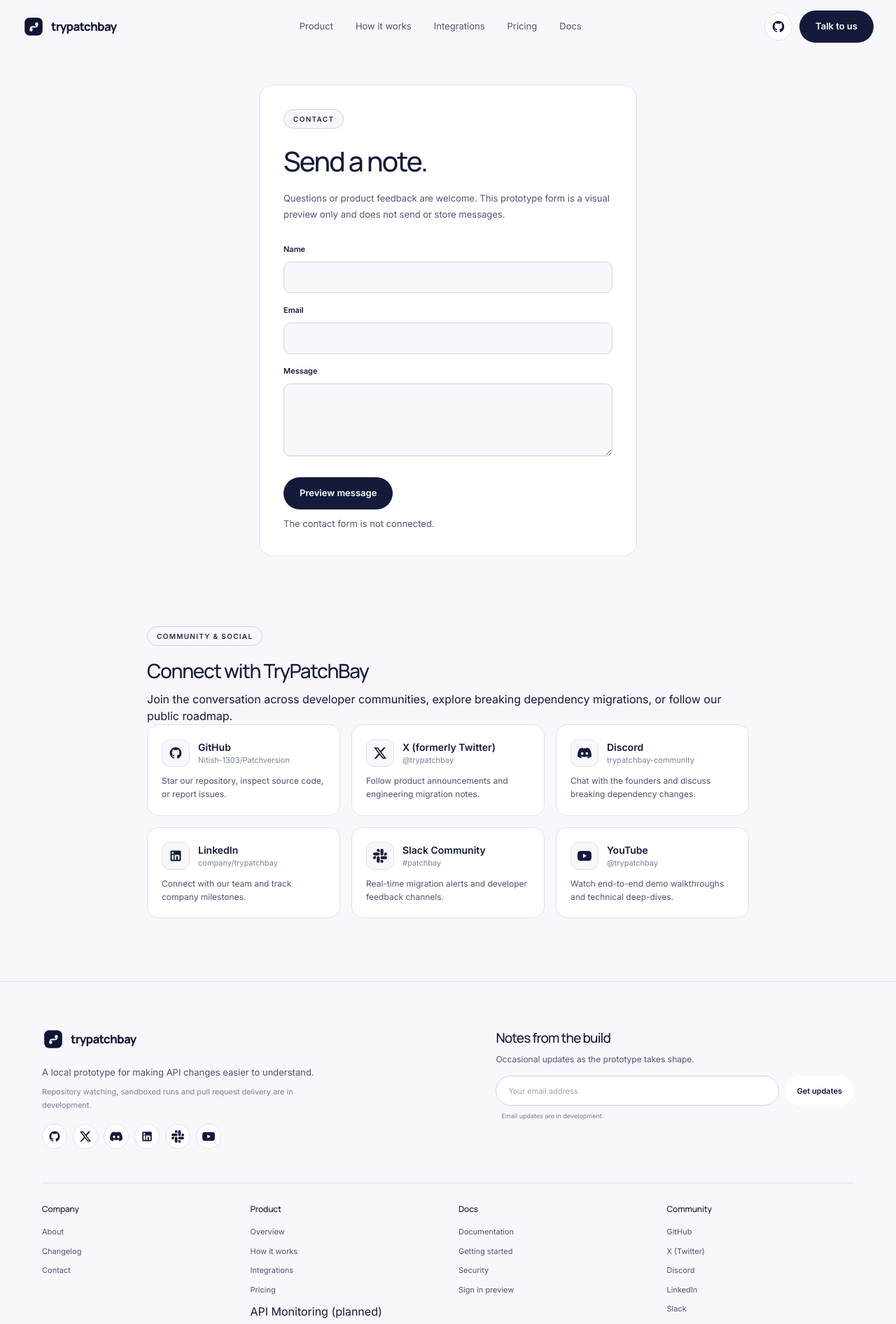
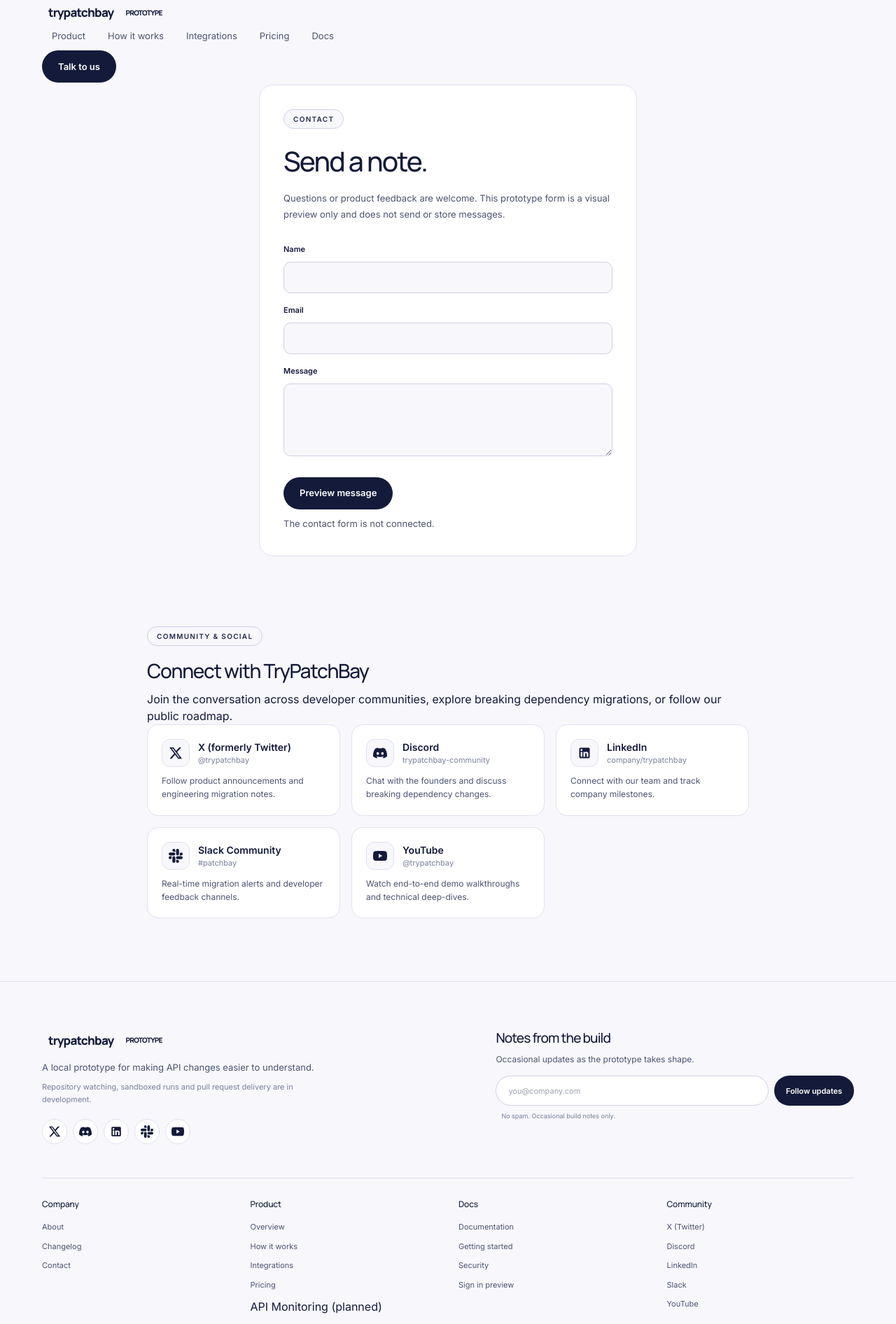
Before and after one commit to Nitish-1303/Patchversion, a Next.js app in the folder packages/site/: page /contact in a window 1280 px wide. Shown: the top 1892 px of the page at 70% size. Built offline with nearby package versions, Linux system fonts and the light colour scheme.

Commit message:
fix(site): remove GitHub links redirecting to Patchversion from navigation and community links

```diff
--- a/packages/site/src/app/Chrome.tsx
+++ b/packages/site/src/app/Chrome.tsx
@@ -1,63 +1,69 @@
 'use client';
 
-import { useEffect, useState } from 'react';
 import Link from 'next/link';
-import Image from 'next/image';
 import { usePathname } from 'next/navigation';
-import { SocialButtons, SocialIcon } from './components/SocialIcons';
+import { type ReactNode, useEffect, useState } from 'react';
+import { SocialButtons } from './components/SocialIcons';
 
 const LINKS = [
-  { label: 'Product', href: '/product' },
-  { label: 'How it works', href: '/how-it-works' },
-  { label: 'Integrations', href: '/integrations' },
-  { label: 'Pricing', href: '/pricing' },
-  { label: 'Docs', href: '/docs' },
+  { href: '/product', label: 'Product' },
+  { href: '/how-it-works', label: 'How it works' },
+  { href: '/integrations', label: 'Integrations' },
+  { href: '/pricing', label: 'Pricing' },
+  { href: '/docs', label: 'Docs' },
 ];
 
-function Wordmark({ onClick }: { onClick?: () => void } = {}) {
+function Wordmark() {
   return (
-    <Link href="/" className="wordmark" aria-label="trypatchbay home" onClick={onClick}>
-      <Image src="/favicon.svg" alt="" width={32} height={32} priority />
-      <span>trypatchbay</span>
+    <Link href="/" className="wordmark" aria-label="trypatchbay home">
+      <span className="brand-dot" aria-hidden="true" />
+      <span className="brand-name">trypatchbay</span>
+      <span className="badge badge-light" style={{ marginLeft: '8px', fontSize: '10px' }}>
+        PROTOTYPE
+      </span>
     </Link>
   );
 }
 
 function NewsletterForm() {
-  const [message, setMessage] = useState('');
+  const [email, setEmail] = useState('');
+  const [status, setStatus] = useState<'idle' | 'success'>('idle');
+
   return (
     <form
       className="newsletter-form"
       onSubmit={(event) => {
         event.preventDefault();
-        setMessage('Email updates are not connected in this prototype yet.');
+        if (email) setStatus('success');
       }}
     >
-      <label className="sr-only" htmlFor="footer-email">Email address</label>
-      <input id="footer-email" type="email" placeholder="Your email address" required />
-      <button className="pill-button pill-button-light" type="submit">Get updates</button>
-      <span className="form-note" aria-live="polite">{message || 'Email updates are in development.'}</span>
+      <input
+        type="email"
+        placeholder="you@company.com"
+        value={email}
+        onChange={(event) => setEmail(event.target.value)}
+        aria-label="Email for occasional updates"
+        required
+      />
+      <button type="submit" className="pill-button pill-button-dark">
+        Follow updates
+      </button>
+      <span className="form-note" aria-live="polite">
+        {status === 'success' ? 'Recorded locally · not connected to a mailing list' : 'No spam. Occasional build notes only.'}
+      </span>
     </form>
   );
 }
 
-function Header() {
+export default function Chrome({ children }: { children: ReactNode }) {
+  const pathname = usePathname();
   const [scrolled, setScrolled] = useState(false);
   const [menuOpen, setMenuOpen] = useState(false);
-  const pathname = usePathname();
 
   useEffect(() => {
-    let frame = 0;
-    const update = () => {
-      cancelAnimationFrame(frame);
-      frame = requestAnimationFrame(() => setScrolled(window.scrollY > 8));
-    };
-    update();
-    window.addEventListener('scroll', update, { passive: true });
-    return () => {
-      cancelAnimationFrame(frame);
-      window.removeEventListener('scroll', update);
-    };
+    const onScroll = () => setScrolled(window.scrollY > 20);
+    window.addEventListener('scroll', onScroll, { passive: true });
+    return () => window.removeEventListener('scroll', onScroll);
   }, []);
 
   const closeMenu = () => setMenuOpen(false);
@@ -65,8 +71,8 @@ function Header() {
   return (
     <>
       <header className={`site-header${scrolled ? ' is-scrolled' : ''}`}>
-        <nav className="nav-wrap" aria-label="Main navigation">
-          <Wordmark onClick={closeMenu} />
+        <nav className="nav-container content-width" aria-label="Main navigation">
+          <Wordmark />
           <div className="nav-links">
             {LINKS.map((link) => (
               <Link key={link.href} href={link.href} aria-current={pathname === link.href ? 'page' : undefined} onClick={closeMenu}>
@@ -75,16 +81,6 @@ function Header() {
             ))}
           </div>
           <div className="nav-actions">
-            <a
-              href="https://github.com/Nitish-1303/Patchversion"
-              target="_blank"
-              rel="noopener noreferrer"
-              className="nav-social-btn"
-              aria-label="GitHub repository"
-              title="GitHub repository"
-            >
-              <SocialIcon name="github" size={20} />
-            </a>
             <Link href="/contact" className="pill-button pill-button-dark nav-cta" onClick={closeMenu}>
               Talk to us
             </Link>
@@ -102,19 +98,13 @@ function Header() {
         {menuOpen && (
           <div className="mobile-nav" id="mobile-nav">
             {LINKS.map((link) => <Link key={link.href} href={link.href} onClick={closeMenu}>{link.label}</Link>)}
-            <a
-              href="https://github.com/Nitish-1303/Patchversion"
-              target="_blank"
-              rel="noopener noreferrer"
-              onClick={closeMenu}
-            >
-              GitHub repository
-            </a>
             <Link href="/contact" onClick={closeMenu}>Talk to us</Link>
           </div>
         )}
       </header>
       <div className="nav-spacer" aria-hidden="true" />
+      <main id="main-content">{children}</main>
+      <Footer />
     </>
   );
 }
@@ -129,7 +119,7 @@ function Footer() {
           <p className="footer-small">Repository watching, sandboxed runs and pull request delivery are in development.</p>
           <SocialButtons
             className="footer-social-row"
-            platforms={['github', 'x', 'discord', 'linkedin', 'slack', 'youtube']}
+            platforms={['x', 'discord', 'linkedin', 'slack', 'youtube']}
           />
         </div>
         <div className="footer-newsletter">
@@ -164,7 +154,6 @@ function Footer() {
         </div>
         <div>
           <h3>Community</h3>
-          <a href="https://github.com/Nitish-1303/Patchversion" target="_blank" rel="noopener noreferrer">GitHub</a>
           <a href="https://x.com/trypatchbay" target="_blank" rel="noopener noreferrer">X (Twitter)</a>
           <a href="https://discord.gg/trypatchbay" target="_blank" rel="noopener noreferrer">Discord</a>
           <a href="https://linkedin.com/company/trypatchbay" target="_blank" rel="noopener noreferrer">LinkedIn</a>
@@ -176,7 +165,7 @@ function Footer() {
         <span>© 2026 trypatchbay. All rights reserved.</span>
         <SocialButtons
           size={14}
-          platforms={['github', 'x', 'discord', 'linkedin']}
+          platforms={['x', 'discord', 'linkedin', 'slack', 'youtube']}
           className="footer-bottom-social"
         />
         <span>Early local prototype · no live repository connections</span>
@@ -184,7 +173,3 @@ function Footer() {
     </footer>
   );
 }
-
-export default function Chrome({ children }: { children: React.ReactNode }) {
-  return <><Header /><main className="route-content">{children}</main><Footer /></>;
-}
--- a/packages/site/src/app/components/SocialIcons.tsx
+++ b/packages/site/src/app/components/SocialIcons.tsx
@@ -11,13 +11,6 @@ export interface SocialLinkItem {
 }
 
 export const SOCIAL_LINKS: SocialLinkItem[] = [
-  {
-    name: 'github',
-    label: 'GitHub',
-    href: 'https://github.com/Nitish-1303/Patchversion',
-    handle: 'Nitish-1303/Patchversion',
-    description: 'Star our repository, inspect source code, or report issues.',
-  },
   {
     name: 'x',
     label: 'X (formerly Twitter)',
@@ -151,7 +144,7 @@ export function SocialIcon({
 }
 
 export function SocialButtons({
-  platforms = ['github', 'x', 'discord', 'linkedin', 'slack'],
+  platforms = ['x', 'discord', 'linkedin', 'slack', 'youtube'],
   size = 18,
   className = '',
 }: {
```
Also changed, not shown: 1 other file (tests, documents, lock files or other folders).
